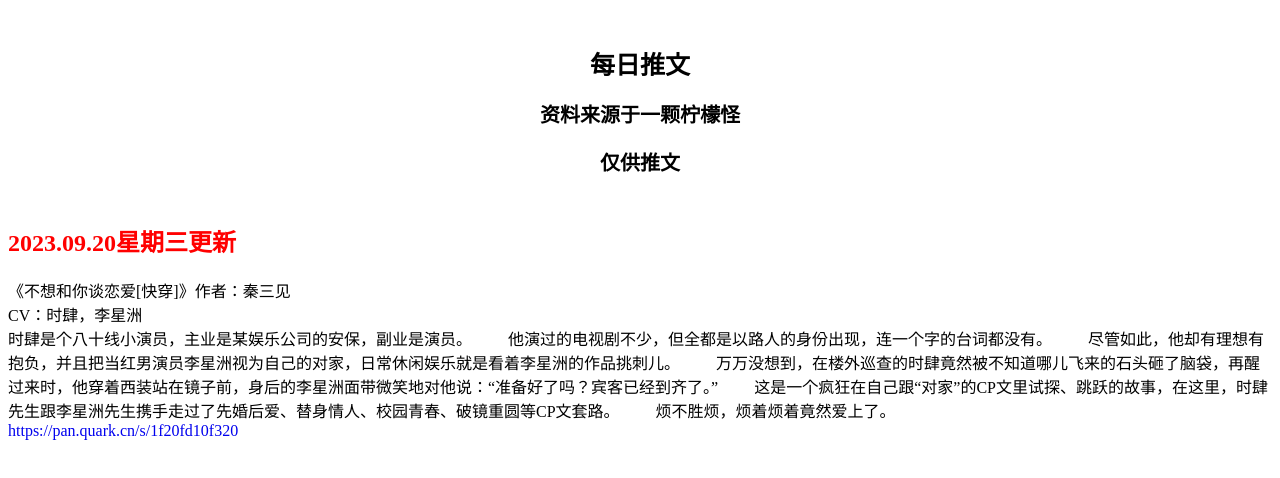
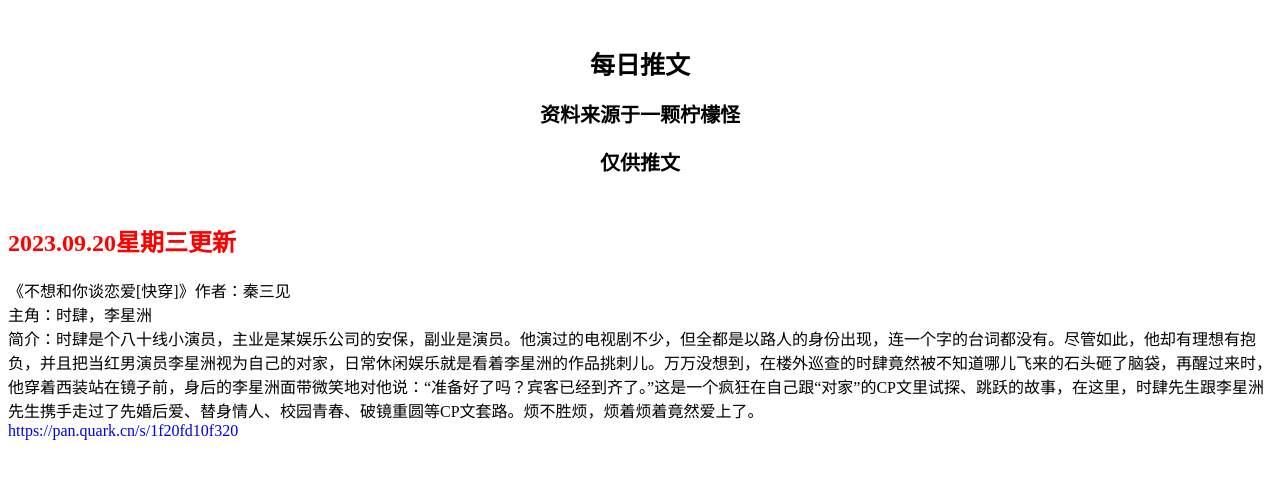
Before and after one commit to hsajdhaj/hsajdhaj.github.io, a plain HTML site: page index.html in a window 1280 px wide. Drawn offline with Linux system fonts and the light colour scheme.

Commit message:
Update index.html

```diff
--- a/index.html
+++ b/index.html
@@ -4,10 +4,6 @@
     <div class="text" style=" text-align:center;"><h3><span style="font-size:20px">仅供推文</span></h3></div>
     <h2><b><br><font color="#FF0000">2023.09.20星期三更新</font></b></h2>
 
-<div>《不想和你谈恋爱[快穿]》作者：秦三见<br>CV：时肆，李星洲<br>时肆是个八十线小演员，主业是某娱乐公司的安保，副业是演员。
-　　他演过的电视剧不少，但全都是以路人的身份出现，连一个字的台词都没有。
-　　尽管如此，他却有理想有抱负，并且把当红男演员李星洲视为自己的对家，日常休闲娱乐就是看着李星洲的作品挑刺儿。
-　　万万没想到，在楼外巡查的时肆竟然被不知道哪儿飞来的石头砸了脑袋，再醒过来时，他穿着西装站在镜子前，身后的李星洲面带微笑地对他说：“准备好了吗？宾客已经到齐了。”
-　　这是一个疯狂在自己跟“对家”的CP文里试探、跳跃的故事，在这里，时肆先生跟李星洲先生携手走过了先婚后爱、替身情人、校园青春、破镜重圆等CP文套路。
-　　烦不胜烦，烦着烦着竟然爱上了。<br>
+<div>《不想和你谈恋爱[快穿]》作者：秦三见<br>主角：时肆，李星洲<br>
+<div></div>简介：时肆是个八十线小演员，主业是某娱乐公司的安保，副业是演员。他演过的电视剧不少，但全都是以路人的身份出现，连一个字的台词都没有。尽管如此，他却有理想有抱负，并且把当红男演员李星洲视为自己的对家，日常休闲娱乐就是看着李星洲的作品挑刺儿。万万没想到，在楼外巡查的时肆竟然被不知道哪儿飞来的石头砸了脑袋，再醒过来时，他穿着西装站在镜子前，身后的李星洲面带微笑地对他说：“准备好了吗？宾客已经到齐了。”这是一个疯狂在自己跟“对家”的CP文里试探、跳跃的故事，在这里，时肆先生跟李星洲先生携手走过了先婚后爱、替身情人、校园青春、破镜重圆等CP文套路。烦不胜烦，烦着烦着竟然爱上了。<br>
 <a href="https://pan.quark.cn/s/1f20fd10f320"style="text-decoration:none">https://pan.quark.cn/s/1f20fd10f320</a> </div>
```
